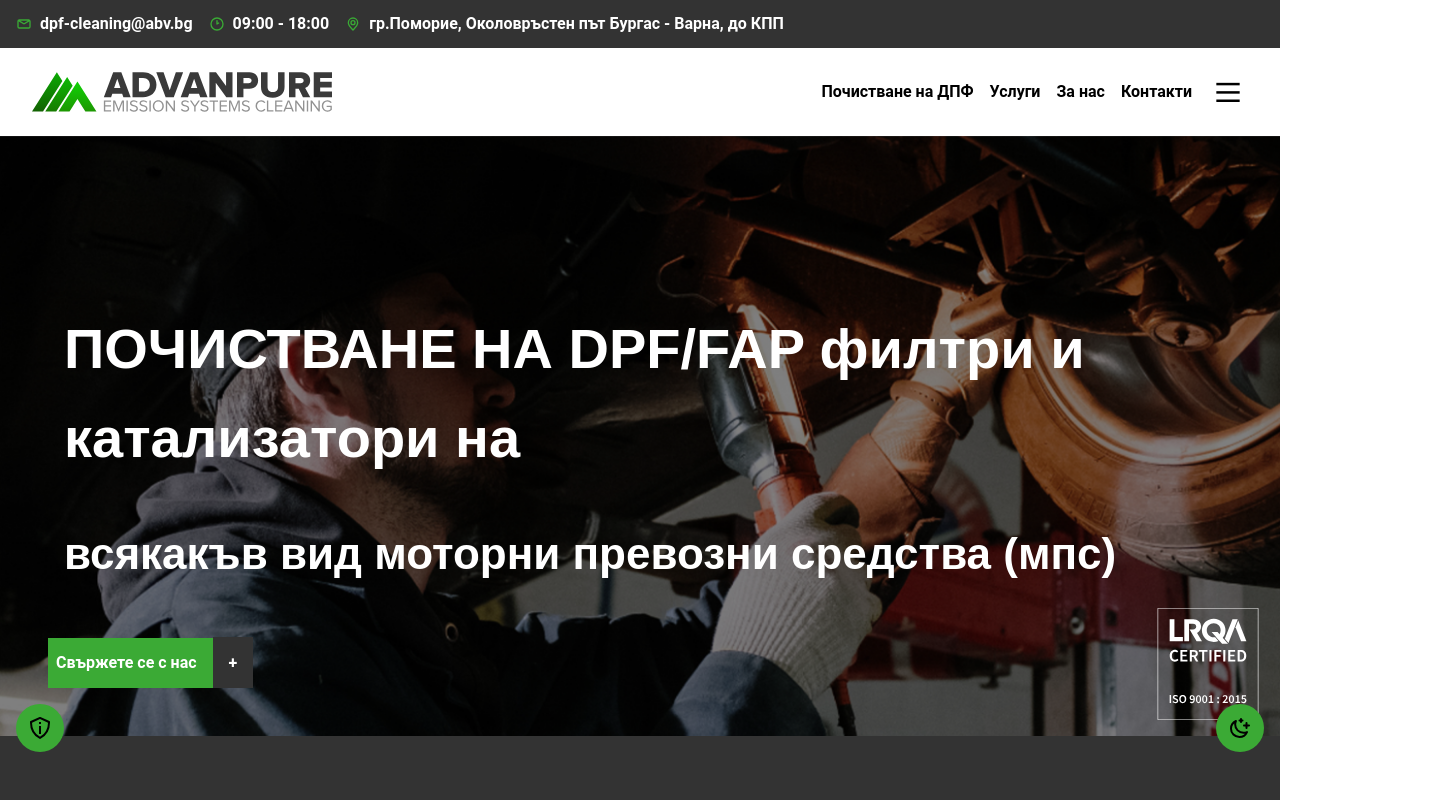
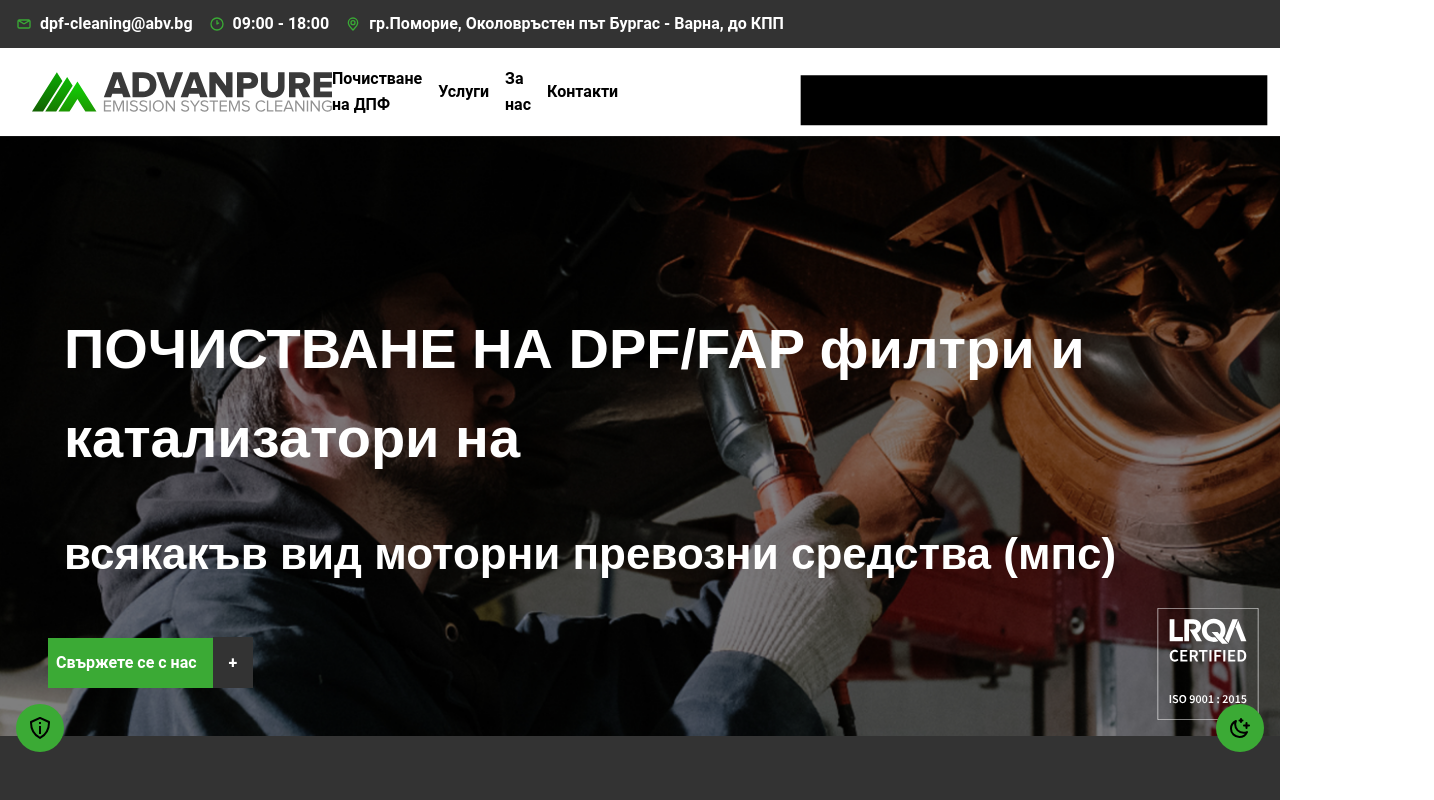
Before and after one commit to Koeww/dpf-cleaning, a React (Vite) app: page / in a window 1280 px wide. Shown: the top 800 px of the page, 1434 px wide, since content can reach past the window. Built offline with nearby package versions, Linux system fonts and the light colour scheme.

Commit message:
simple changes

```diff
--- a/src/components/Header.jsx
+++ b/src/components/Header.jsx
@@ -25,7 +25,9 @@ const Header = () => {
                 <Link to={routes.services} className="underline-effect">Услуги</Link>
                 <Link to={routes.about} className="underline-effect">За нас</Link>
                 <Link to={routes.contacts} className="underline-effect">Контакти</Link>
-                <img src="/images/burger.svg" alt="burger" className='burger' onClick={onClickBurger}/>
+                {/* <img src="/images/burger.svg" alt="burger" className='hb' onClick={onClickBurger}/> */}
+                <object type="image/svg+xml" data="/images/burger.svg" class="hb" onClick={onClickBurger}/>
+
             </div>
 
 
```
